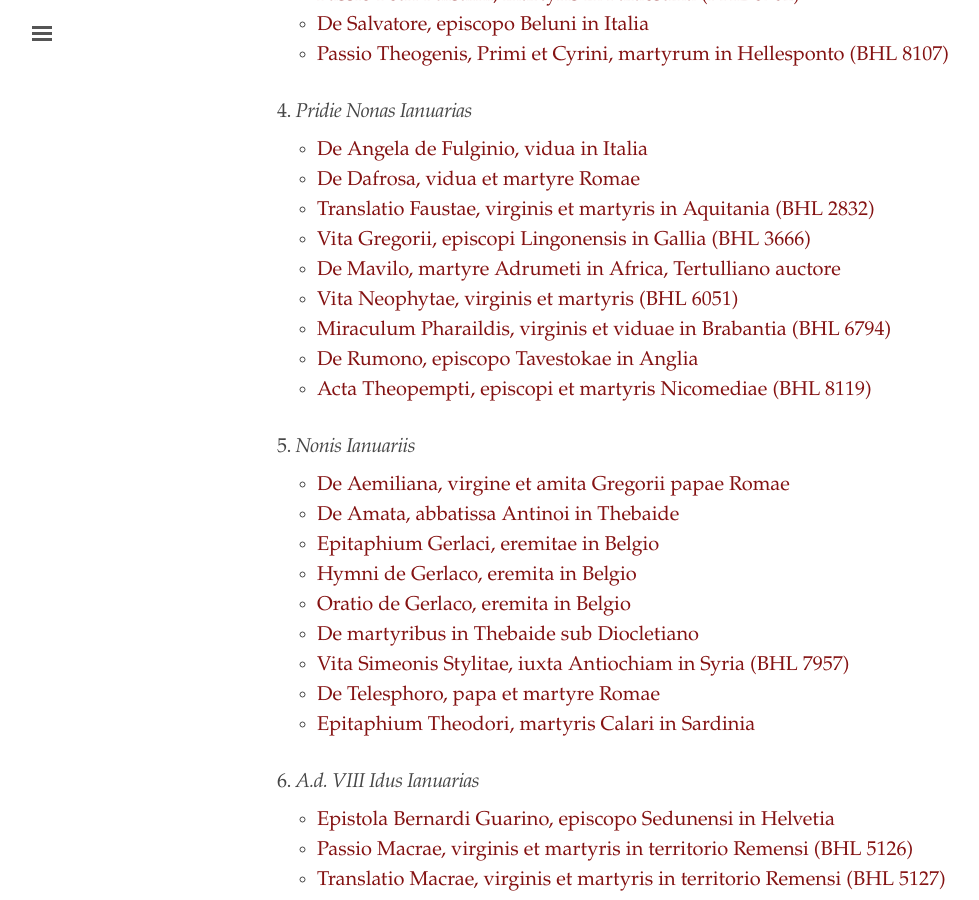
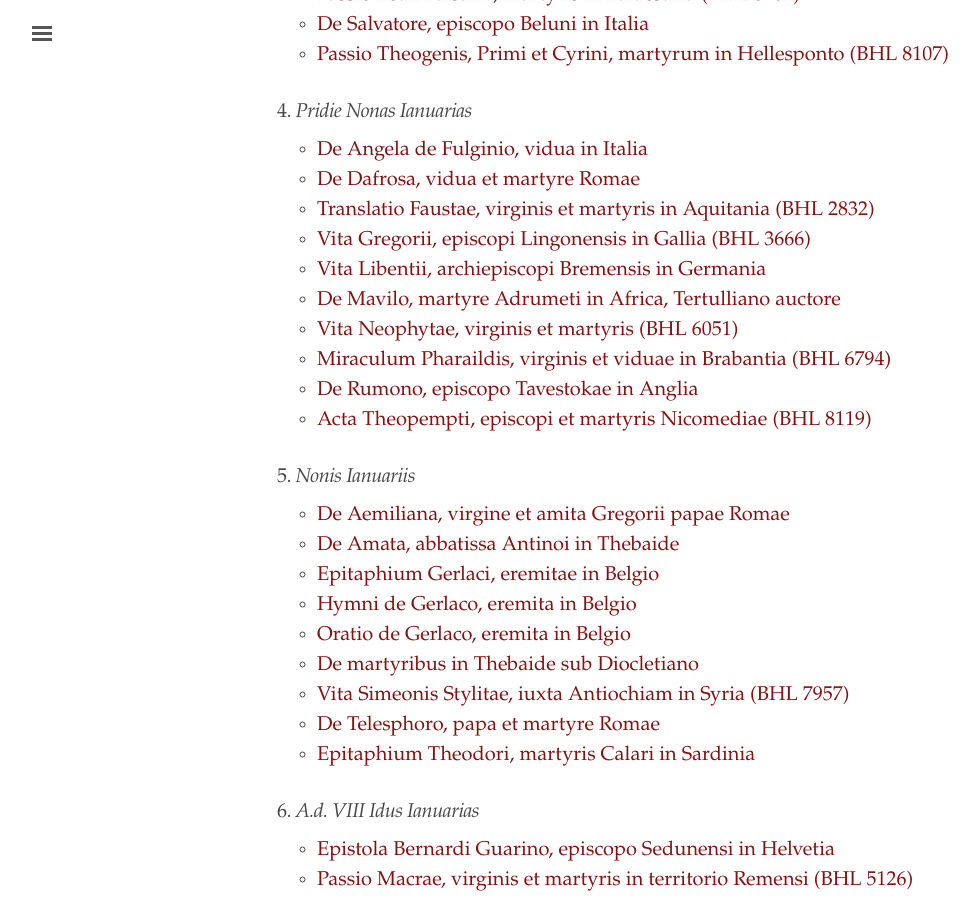
Before and after one commit to cjkoepke1/latin-hagiography, a Jekyll site: the page built from index.md, in a window 1280 px wide and 900 px high, scrolled down 1415 px. Shown: the whole window, without its empty margins (3-982 px from the left). Built offline with Jekyll 4.4.1, drawn with Linux system fonts in a browser that asks for light colours.

Commit message:
Added Vita Libentii Bremensis

```diff
--- a/index.md
+++ b/index.md
@@ -55,6 +55,7 @@ title: "Latin Hagiography"
 - [De Dafrosa, vidua et martyre Romae](https://cjkoepke1.github.io/latin-hagiography/texts/de-dafrosa/)
 - [Translatio Faustae, virginis et martyris in Aquitania (BHL 2832)](https://cjkoepke1.github.io/latin-hagiography/texts/translatio-faustae/)
 - [Vita Gregorii, episcopi Lingonensis in Gallia (BHL 3666)](https://cjkoepke1.github.io/latin-hagiography/texts/vita-gregorii-lingonensis/)
+- [Vita Libentii, archiepiscopi Bremensis in Germania](https://cjkoepke1.github.io/latin-hagiography/texts/vita-libentii-bremensis/)
 - [De Mavilo, martyre Adrumeti in Africa, Tertulliano auctore](https://cjkoepke1.github.io/latin-hagiography/texts/de-mavilo/)
 - [Vita Neophytae, virginis et martyris (BHL 6051)](https://cjkoepke1.github.io/latin-hagiography/texts/vita-neophytae/)
 - [Miraculum Pharaildis, virginis et viduae in Brabantia (BHL 6794)](https://cjkoepke1.github.io/latin-hagiography/texts/miraculum-pharaildis/)
```
